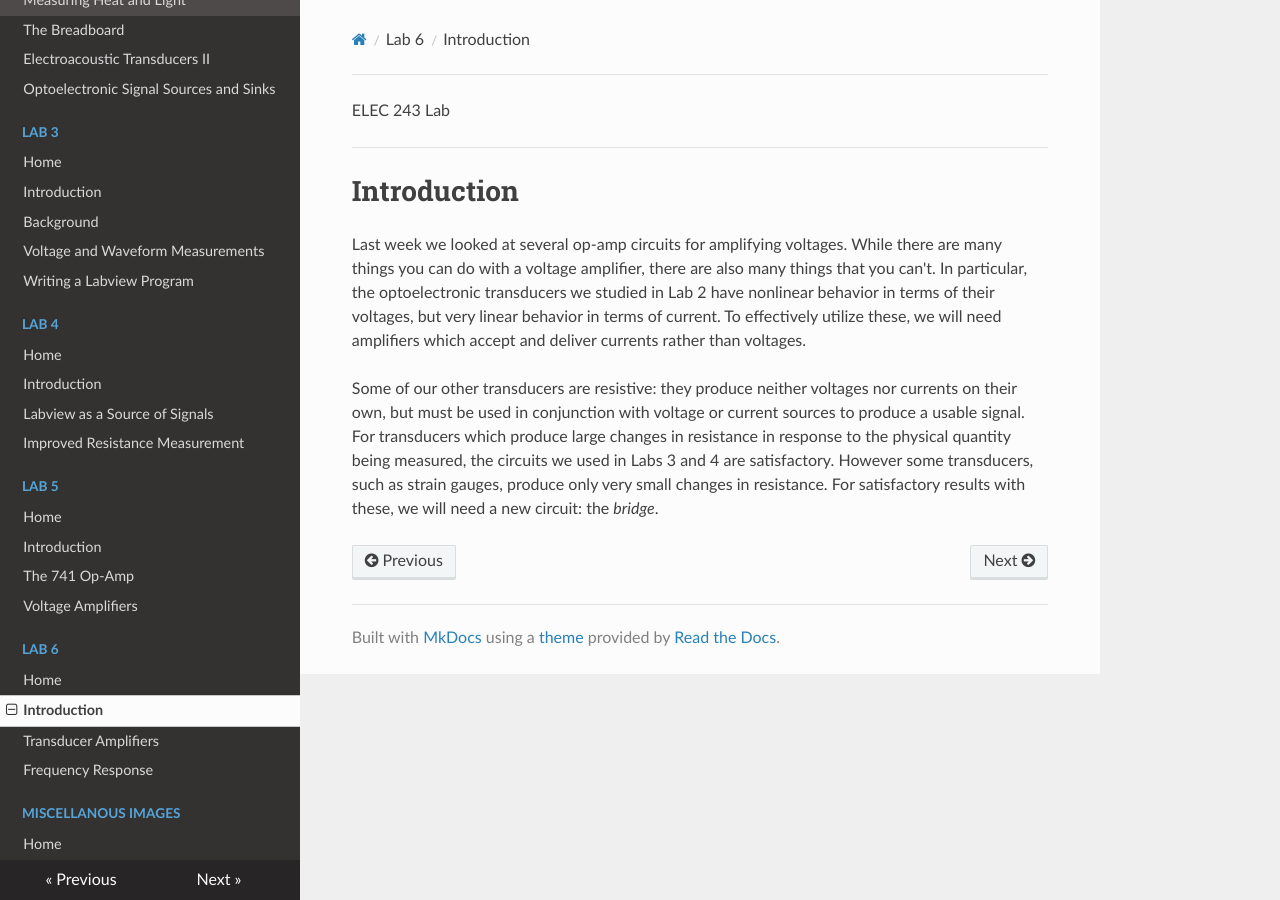
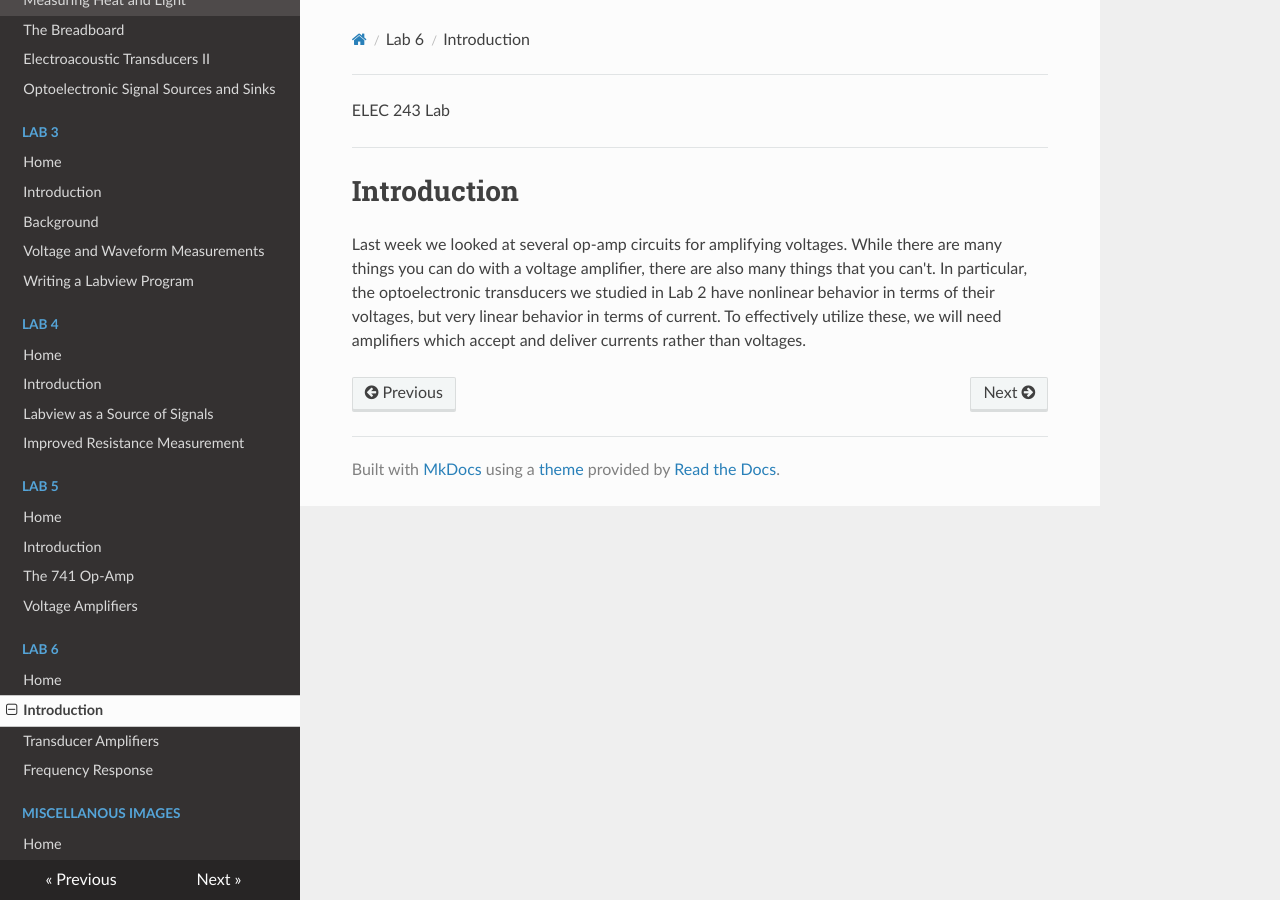
Before and after one commit to gvacaliuc/elec243-lab-website, an MkDocs documentation site: the page built from source/lab6/introduction.md, in a window 1280 px wide. Built offline with MkDocs 1.6.1, drawn with Linux system fonts in a browser that asks for light colours; nearby versions of some CDN libraries; old or Windows-style settings are respelled for this version of MkDocs.

Commit message:
lab 6 updates
added missing figs, changed some wording particularly in 6.1

```diff
--- a/source/lab6/introduction.md
+++ b/source/lab6/introduction.md
@@ -12,12 +12,3 @@
 their voltages, but very linear behavior in terms of current. To
 effectively utilize these, we will need amplifiers which accept and
 deliver currents rather than voltages.
-
-Some of our other transducers are resistive: they produce neither
-voltages nor currents on their own, but must be used in conjunction with
-voltage or current sources to produce a usable signal. For transducers
-which produce large changes in resistance in response to the physical
-quantity being measured, the circuits we used in Labs 3 and 4 are
-satisfactory. However some transducers, such as strain gauges, produce
-only very small changes in resistance. For satisfactory results with
-these, we will need a new circuit: the *bridge*.
```
Also changed, not shown: source/lab6/experiment_6-1.md (+6 -25 lines), source/lab6/experiment_6-2.md (+1 -1 lines), source/lab6/index.md (+1 -1 lines), source/figs/img243.png (added), source/figs/img244.png (added), source/figs/img245.png (added), source/figs/img246.png (added), source/figs/img247.png (added), source/figs/spiceintegrator.png (added), source/lab6/figs/img243.png (added), source/lab6/figs/img244.png (added), source/lab6/figs/img245.png (added), source/lab6/figs/img246.png (added), source/lab6/figs/img247.png (added), 1 more files, 2 other files.
